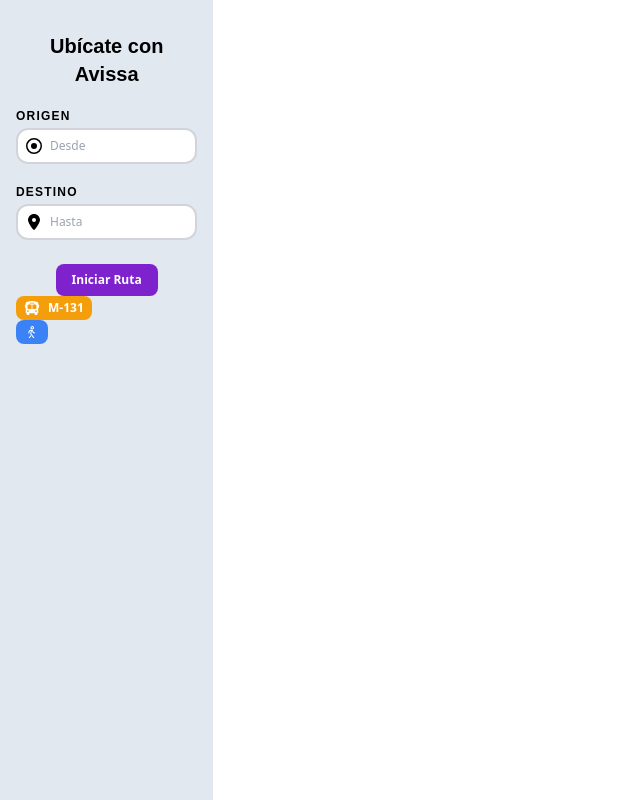
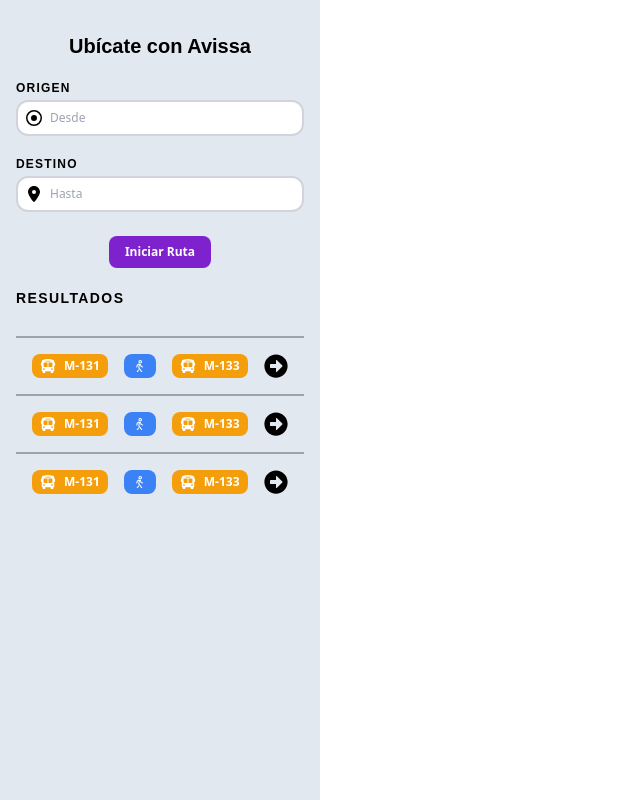
Before and after one commit to Avissa-dev/frontend, a React (Vite) app: page / in a window 1280 px wide. Shown: the whole page, without its empty margins (0-640 px from the left). Built offline with nearby package versions, Linux system fonts and the light colour scheme.

Commit message:
:sparkles: Feat: add card design

```diff
--- /dev/null
+++ b/src/components/ResultCard.tsx
@@ -0,0 +1,19 @@
+import { FaBus } from 'react-icons/fa6'
+import { Tag } from './Tag'
+import { LiaWalkingSolid } from 'react-icons/lia'
+import { FaArrowAltCircleRight } from 'react-icons/fa'
+
+export const ResultCard = () => {
+  return (
+    <div className="flex items-center w-full p-4 border-t-2 border-gray-400">
+      <div className="flex flex-grow gap-4">
+        <Tag Text={'M-131'} Icon={FaBus} />
+        <Tag Color={'bg-blue-500'} Icon={LiaWalkingSolid} />
+        <Tag Text={'M-133'} Icon={FaBus} />
+      </div>
+      <div className="flex justify-end">
+        <FaArrowAltCircleRight className="text-black text-2xl" />
+      </div>
+    </div>
+  )
+}
--- a/src/components/Sidebar.tsx
+++ b/src/components/Sidebar.tsx
@@ -1,12 +1,11 @@
-import { FaBus, FaLocationDot, FaRegCircleDot } from 'react-icons/fa6'
+import { FaLocationDot, FaRegCircleDot } from 'react-icons/fa6'
 import { Button } from './Button'
 import { Input } from './Input'
-import { Tag } from './Tag'
-import { LiaWalkingSolid } from 'react-icons/lia'
+import { ResultCard } from './ResultCard'
 
 export const Sidebar = () => {
   return (
-    <div className="bg-slate-200 w-1/6 h-screen p-4 flex flex-col">
+    <div className="bg-slate-200 w-1/4 h-screen p-4 flex flex-col">
       <h1 className="font-montserrat font-black text-xl text-center mt-4">
         Ubícate con Avissa
       </h1>
@@ -21,8 +20,14 @@
       <div className="self-center mt-6">
         <Button />
       </div>
-      <Tag Icon={FaBus} Text={'M-131'} />
-      <Tag Color={'bg-blue-500'} Icon={LiaWalkingSolid} />
+      <h3 className=" font-montserrat font-bold text-sm mt-5 mb-1 tracking-widest">
+        RESULTADOS
+      </h3>
+      <div className="mt-6">
+        <ResultCard />
+        <ResultCard />
+        <ResultCard />
+      </div>
     </div>
   )
 }
```
